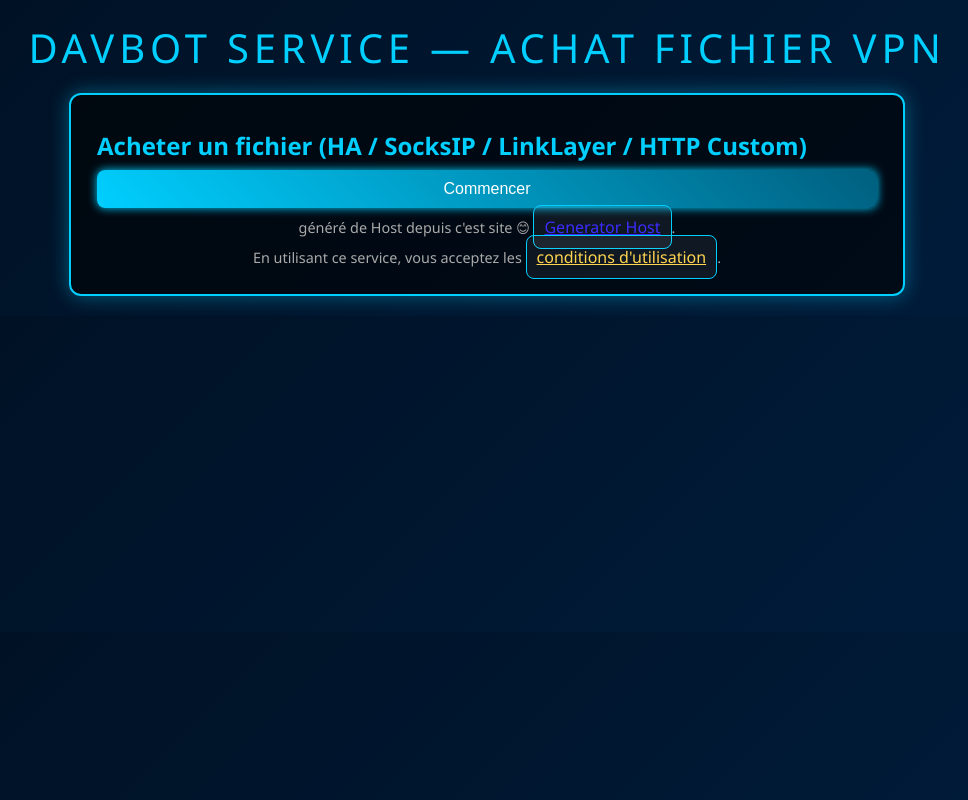
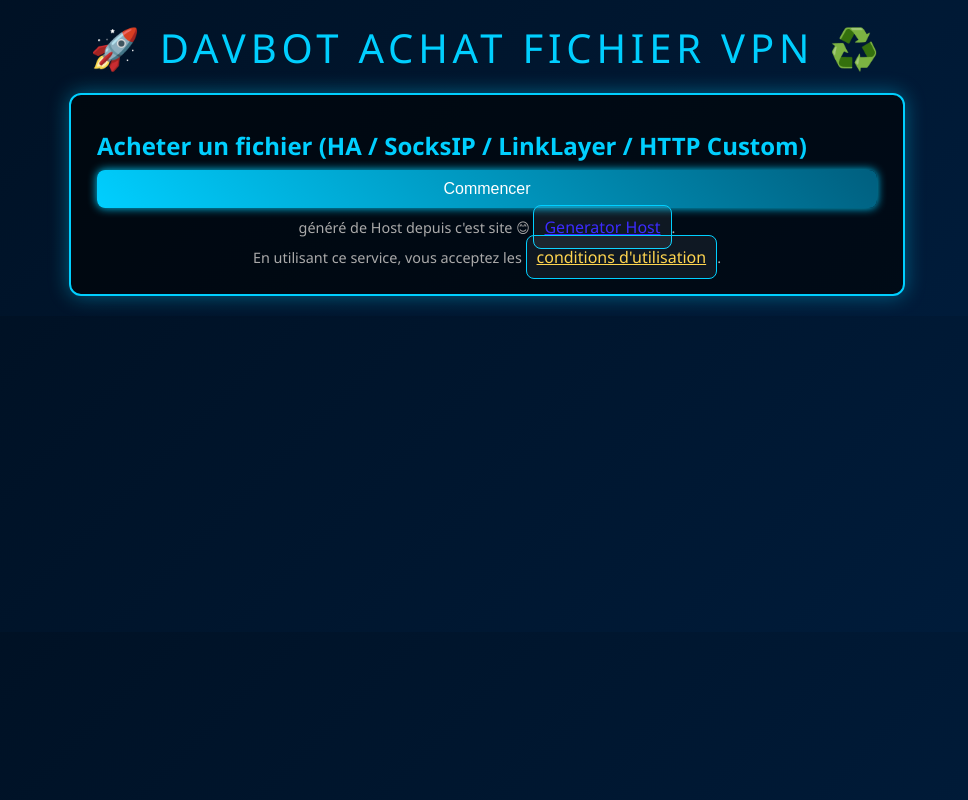
Before and after one commit to davbotapp/Ball-break-game, a plain HTML site: page index.html in a window 1280 px wide. Shown: the whole page, without its empty margins (153-1121 px from the left). Drawn offline with Linux system fonts and the light colour scheme.

Commit message:
Update index.html

```diff
--- a/index.html
+++ b/index.html
@@ -1,4 +1,3 @@
-
 <!DOCTYPE html>
 <html lang="fr">
 <head>
@@ -31,7 +30,7 @@ button:disabled{opacity:.6;cursor:not-allowed;transform:none}
 </style>
 </head>
 <body>
-<header>DAVBOT SERVICE — ACHAT FICHIER VPN</header>
+<header>🚀 DAVBOT ACHAT FICHIER VPN ♻️</header>
 <main>
 <h2>Acheter un fichier (HA / SocksIP / LinkLayer / HTTP Custom)</h2>
 
```
